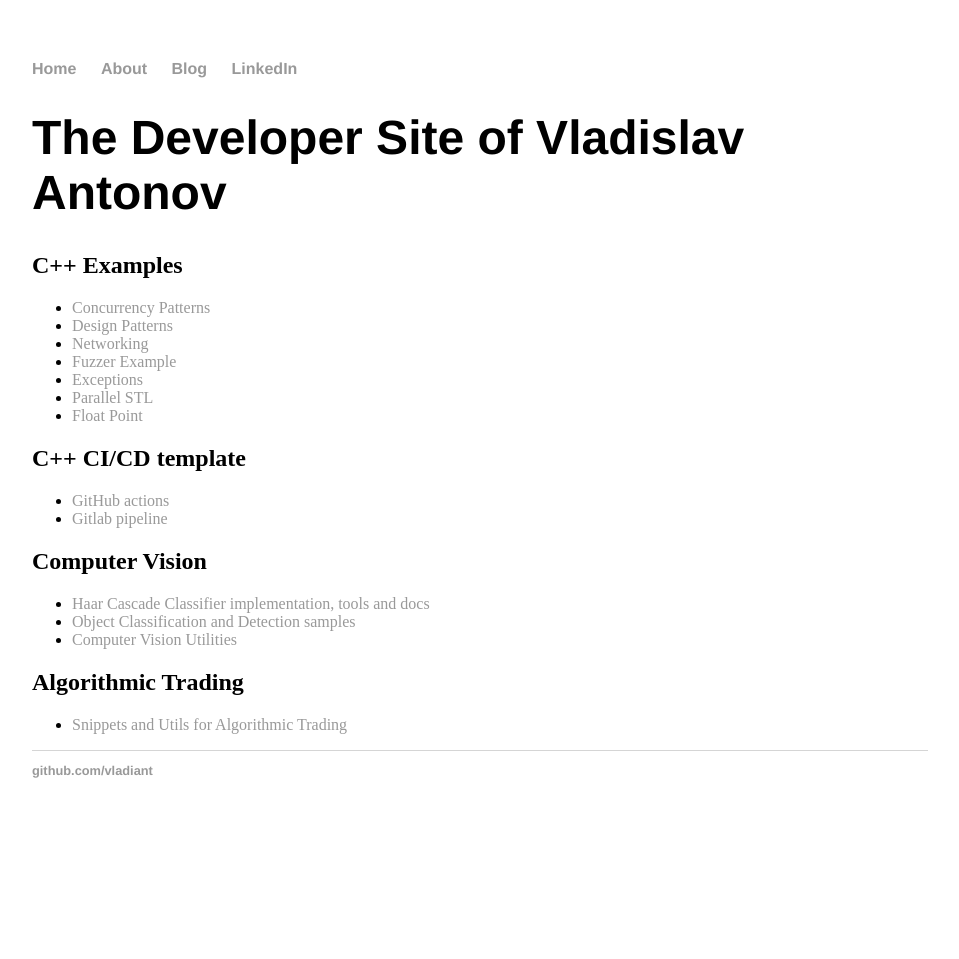
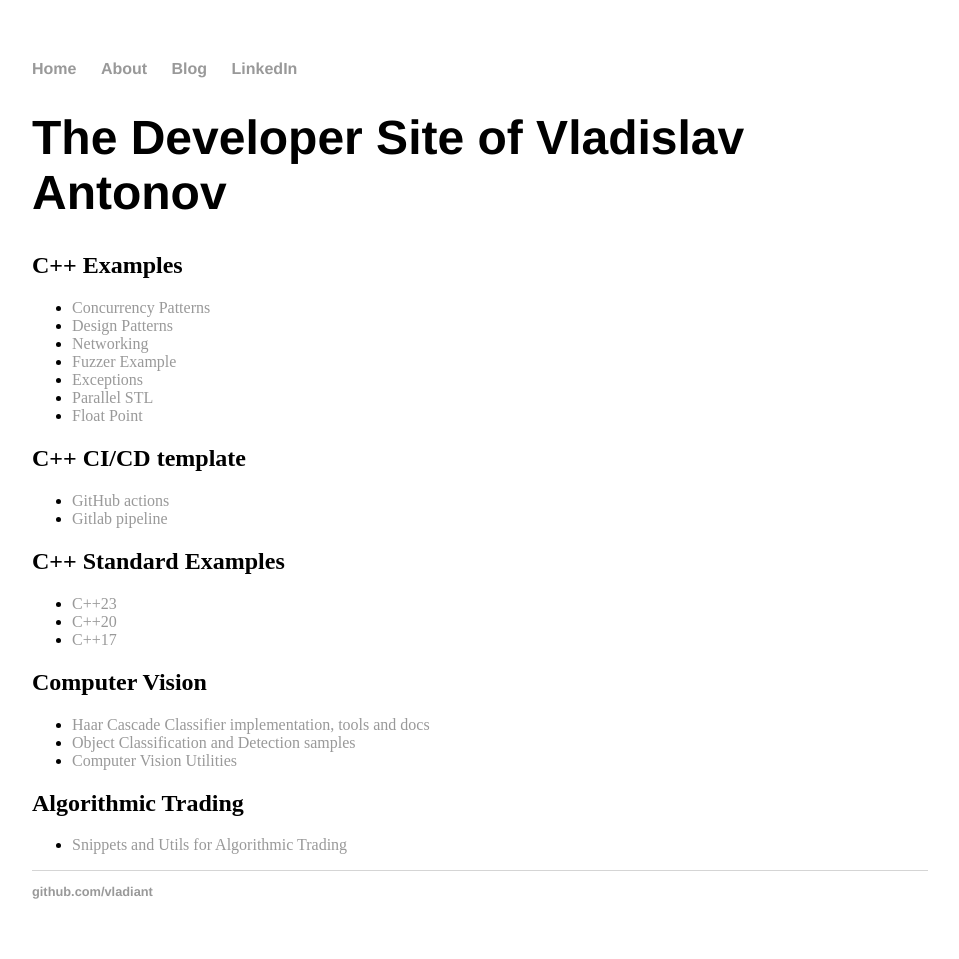
Before and after one commit to vladiant/vladiant.github.io, a Jekyll site: the page built from index.html, in a window 1280 px wide. Shown: the whole page, without its empty margins (160-1119 px from the left). Built offline with Jekyll 4.4.1, drawn with Linux system fonts in a browser that asks for light colours; before the commit the page ends 900 px from its top, so only the background shows below that.

Commit message:
Add C++ standards examples

```diff
--- a/index.html
+++ b/index.html
@@ -24,6 +24,14 @@ title: vladiant
 		<li><a href="https://gitlab.com/vladiant/cpp_ci_example">Gitlab pipeline</a></li>
 	</ul>
 
+	<h2>C++ Standard Examples</h2>
+
+	<ul>
+		<li><a href="https://github.com/vladiant/Cpp23examples">C++23</a></li>
+		<li><a href="https://github.com/vladiant/Cpp20examples">C++20</a></li>
+		<li><a href="https://github.com/vladiant/Cpp17examples">C++17</a></li>
+	</ul>
+
 	<h2>Computer Vision</h2>
 
 	<ul>
```
